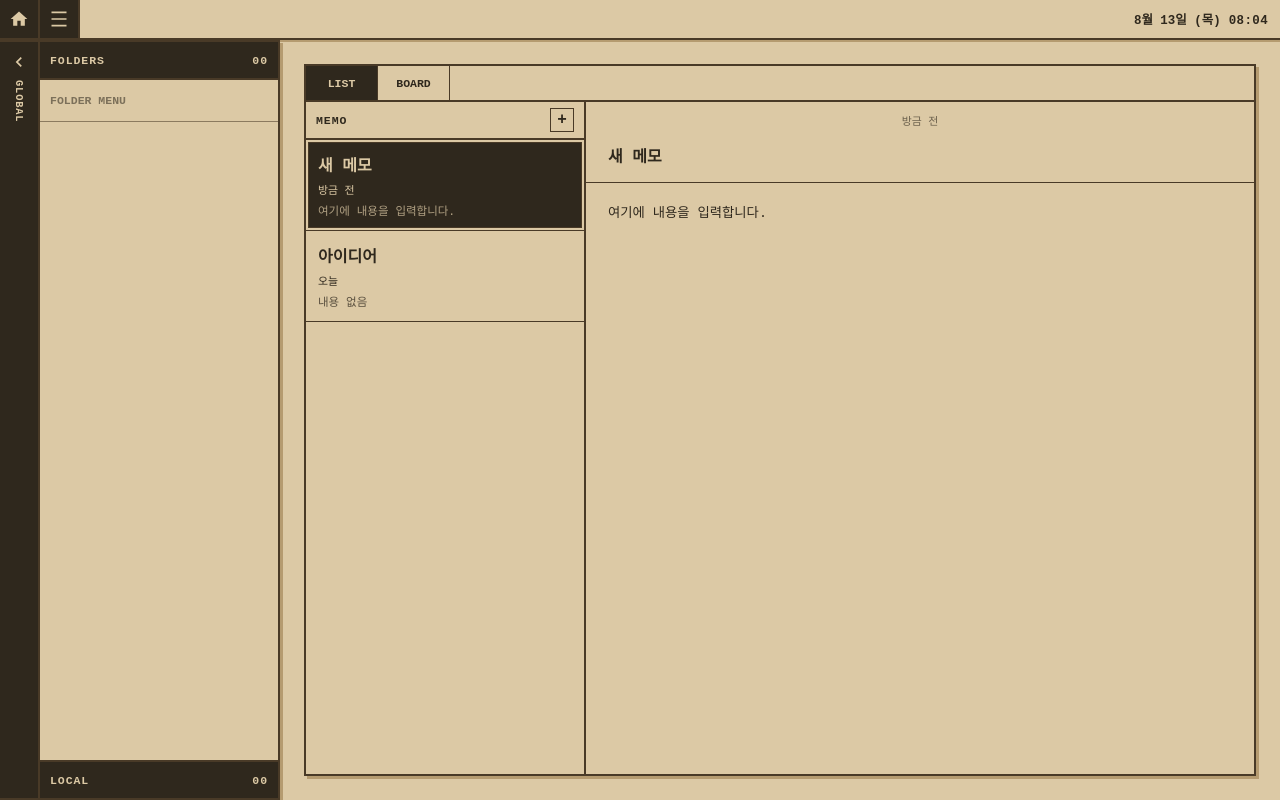
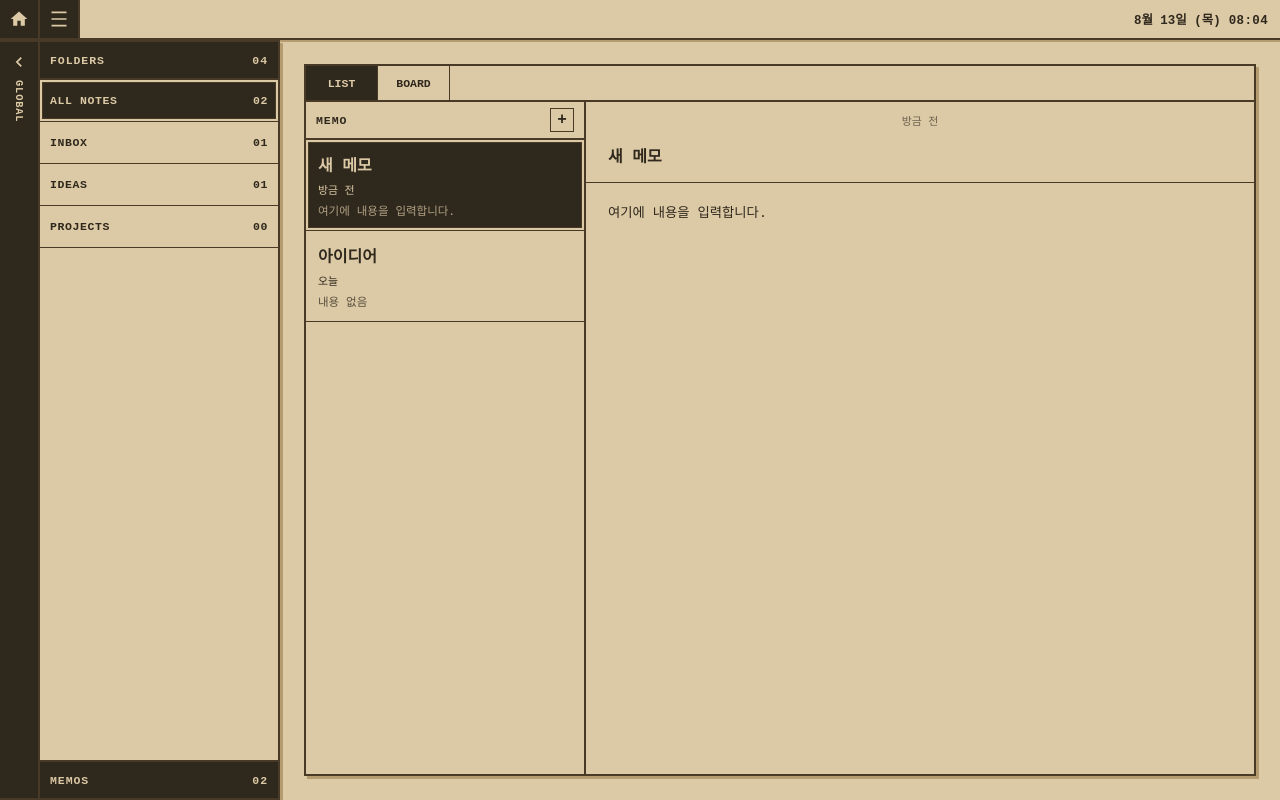
Before and after one commit to neukdol30-ai/workspace, a React app in the folder frontend/: page /memo/list in a window 1280 px wide. Built offline with nearby package versions, Linux system fonts and the light colour scheme; the HTML template or start-up script is replaced by a standard one.

Commit message:
사이드 메뉴 연동

```diff
--- a/frontend/src/component/layout/sideMenu/MemoSideMenu.css
+++ b/frontend/src/component/layout/sideMenu/MemoSideMenu.css
@@ -42,10 +42,63 @@
     flex-direction: column;
 }
 
-.side-menu-local-empty {
-    padding: 14px 10px;
+.memo-side-folder-list {
+    display: flex;
+    min-height: 0;
+    flex-direction: column;
+    overflow-y: auto;
+    scrollbar-width: none;
+}
+
+.memo-side-folder-list::-webkit-scrollbar {
+    display: none;
+}
+
+.memo-side-folder-item {
+    display: grid;
+    width: 100%;
+    min-height: 42px;
+    grid-template-columns: minmax(0, 1fr) auto;
+    align-items: center;
+    gap: 10px;
+    padding: 0 10px;
+    border: 0;
     border-bottom: 1px solid var(--line);
+    color: var(--ink);
+    text-align: left;
+    cursor: pointer;
+    background: var(--surface);
+    font: inherit;
     font-size: 0.72rem;
     font-weight: 700;
-    opacity: 0.55;
+    letter-spacing: 0.05em;
 }
+
+.memo-side-folder-item:not(
+    .memo-side-folder-item--active
+):hover {
+    background: #d2bb91;
+}
+
+.memo-side-folder-item:focus-visible {
+    outline: 1px dashed currentColor;
+    outline-offset: -4px;
+}
+
+.memo-side-folder-item--active {
+    color: var(--surface);
+    background: var(--ink);
+    box-shadow:
+            inset 0 0 0 2px var(--surface),
+            inset 0 0 0 3px var(--line);
+}
+
+.memo-side-folder-name {
+    overflow: hidden;
+    text-overflow: ellipsis;
+    white-space: nowrap;
+}
+
+.memo-side-folder-count {
+    font-variant-numeric: tabular-nums;
+}
--- a/frontend/src/component/layout/sideMenu/MemoSideMenu.jsx
+++ b/frontend/src/component/layout/sideMenu/MemoSideMenu.jsx
@@ -1,7 +1,15 @@
 import { MdChevronLeft } from 'react-icons/md'
+import { useMemoContext } from '../../../context/MemoContext.js'
 import './MemoSideMenu.css'
 
 function MemoSideMenu({ onReturnGlobal }) {
+    const {
+        folders,
+        notes,
+        selectedFolderId,
+        selectFolder,
+    } = useMemoContext()
+
     return (
         <section
             className="side-menu-pane memo-side-menu"
@@ -20,18 +28,62 @@ function MemoSideMenu({ onReturnGlobal }) {
             <div className="side-menu-local-content">
                 <div className="side-menu-heading">
                     <span>FOLDERS</span>
-                    <span>00</span>
+
+                    <span>
+                        {String(folders.length).padStart(2, '0')}
+                    </span>
                 </div>
 
-                <div className="side-menu-local-empty">
-                    FOLDER MENU
+                <div className="memo-side-folder-list">
+                    {folders.map((folder) => {
+                        const noteCount =
+                            folder.id === 'all'
+                                ? notes.length
+                                : notes.filter(
+                                    (note) =>
+                                        note.folderId === folder.id,
+                                ).length
+
+                        const isSelected =
+                            folder.id === selectedFolderId
+
+                        return (
+                            <button
+                                className={`memo-side-folder-item ${
+                                    isSelected
+                                        ? 'memo-side-folder-item--active'
+                                        : ''
+                                }`}
+                                key={folder.id}
+                                type="button"
+                                aria-pressed={isSelected}
+                                onClick={() =>
+                                    selectFolder(folder.id)
+                                }
+                            >
+                                <span className="memo-side-folder-name">
+                                    {folder.name}
+                                </span>
+
+                                <span className="memo-side-folder-count">
+                                    {String(noteCount).padStart(
+                                        2,
+                                        '0',
+                                    )}
+                                </span>
+                            </button>
+                        )
+                    })}
                 </div>
 
                 <div className="side-menu-spacer" />
 
                 <div className="side-menu-footer">
-                    <span>LOCAL</span>
-                    <span>00</span>
+                    <span>MEMOS</span>
+
+                    <span>
+                        {String(notes.length).padStart(2, '0')}
+                    </span>
                 </div>
             </div>
         </section>
--- /dev/null
+++ b/frontend/src/context/MemoContext.js
@@ -0,0 +1,16 @@
+import { createContext, useContext } from 'react'
+
+const MemoContext = createContext(null)
+
+export function useMemoContext() {
+    const context = useContext(MemoContext)
+
+    if (!context) {
+        throw new Error(
+            'useMemoContext must be used inside MemoProvider'
+        )
+    }
+    return context
+}
+
+export default MemoContext
--- /dev/null
+++ b/frontend/src/context/MemoProvider.jsx
@@ -0,0 +1,131 @@
+import { useState } from "react"
+import {
+    initialFolders,
+    initialNotes,
+    initialBoardNodes,
+    initialBoardEdges,
+} from "../pages/memo/memoData.js"
+import MemoContext from "./MemoContext.js"
+
+function MemoProvider({ children }) {
+    const [folders] = useState(initialFolders)
+    const [notes, setNotes] = useState(initialNotes)
+
+    const [selectedFolderId, setSelectedFolderId] =
+    useState('all')
+
+    const [selectedNoteId, setSelectedNoteId] = useState(
+        initialNotes[0]?.id ?? null,
+    )
+
+    const [boardNodes, setBoardNodes] =
+    useState(initialBoardNodes)
+
+    const [boardEdges, setBoardEdges] =
+    useState(initialBoardEdges)
+
+    const selectedNote =
+        notes.find((note) => note.id === selectedNoteId) ?? null
+
+    function selectFolder(folderId) {
+        const nextVisibleNotes =
+            folderId === 'all'
+                ? notes
+                : notes.filter(
+                    (note) => note.folderId === folderId,
+                )
+
+        setSelectedFolderId(folderId)
+        setSelectedNoteId(nextVisibleNotes[0]?.id ?? null)
+    }
+
+    function createNote(options = {}) {
+        const requestedBoardPosition = options?.boardPosition
+
+        const hasRequestedBoardPosition =
+            Number.isFinite(requestedBoardPosition?.x) &&
+            Number.isFinite(requestedBoardPosition?.y)
+
+        const folderId =
+            selectedFolderId === 'all'
+        ? 'inbox'
+                : selectedFolderId
+
+        const newNote = {
+            id: Date.now(),
+            folderId,
+            title: '새 메모',
+            content: '',
+            updatedAt: '방금 전',
+        }
+
+        setNotes((currentNotes) => [
+            newNote,
+            ...currentNotes,
+        ])
+
+        setSelectedNoteId(newNote.id)
+
+        setBoardNodes((currentNodes) => {
+            const index = currentNodes.length
+
+            const fallbackX = 80 + (index % 4) * 260
+            const fallbackY =
+                80 + Math.floor(index / 4) * 200
+
+            return [
+                ...currentNodes,
+                {
+                    id: `node-${newNote.id}`,
+                    noteId: newNote.id,
+
+                    x: hasRequestedBoardPosition
+                        ? requestedBoardPosition.x
+                        : fallbackX,
+
+                    y: hasRequestedBoardPosition
+                        ? requestedBoardPosition.y
+                        : fallbackY,
+                },
+            ]
+        })
+    }
+
+    function updateSelectedNote(field, value) {
+        setNotes((currentNotes) =>
+            currentNotes.map((note) =>
+                note.id === selectedNoteId
+                    ? {
+                        ...note,
+                        [field]: value,
+                        updatedAt: '방금 전',
+                    }
+                    : note,
+            ),
+        )
+    }
+
+    const value = {
+        folders,
+        notes,
+        boardNodes,
+        setBoardNodes,
+        boardEdges,
+        setBoardEdges,
+        selectedFolderId,
+        selectedNoteId,
+        selectedNote,
+        setSelectedNoteId,
+        selectFolder,
+        createNote,
+        updateSelectedNote,
+    }
+
+    return (
+        <MemoContext.Provider value={value}>
+            {children}
+        </MemoContext.Provider>
+    )
+}
+
+export default MemoProvider
--- a/frontend/src/main.jsx
+++ b/frontend/src/main.jsx
@@ -3,11 +3,14 @@ import { createRoot } from 'react-dom/client'
 import { BrowserRouter } from 'react-router-dom'
 import './index.css'
 import App from './App.jsx'
+import MemoProvider from './context/MemoProvider.jsx'
 
 createRoot(document.getElementById('root')).render(
     <StrictMode>
         <BrowserRouter>
-            <App />
+            <MemoProvider>
+                <App />
+            </MemoProvider>
         </BrowserRouter>
     </StrictMode>,
 )
```
Also changed, not shown: frontend/src/pages/memo/BoardMemoPage.jsx (+0 -17 lines), frontend/src/pages/memo/MemoLayout.jsx (+35 -110 lines).
